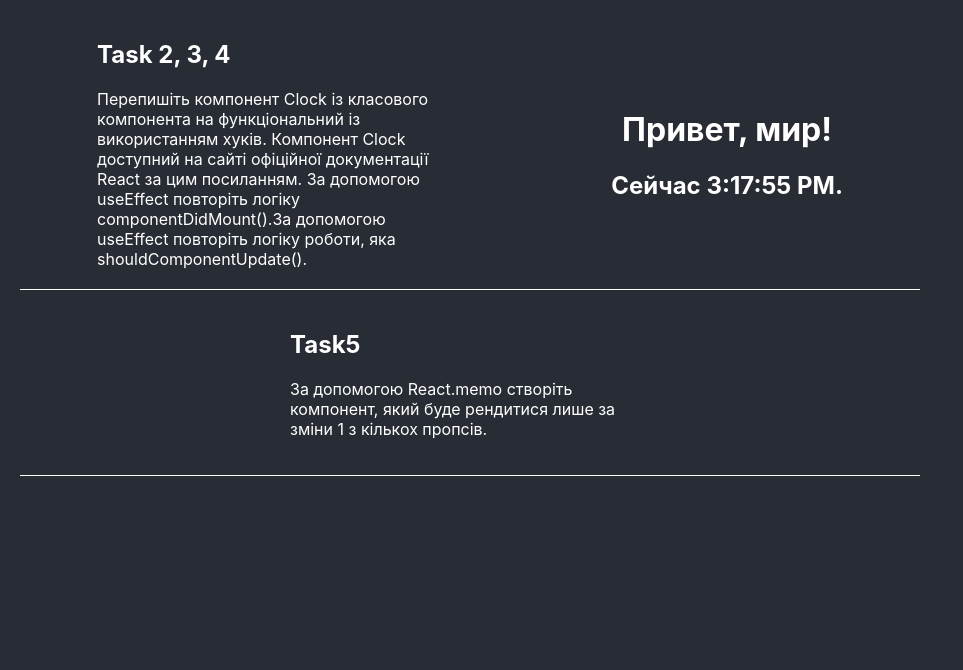
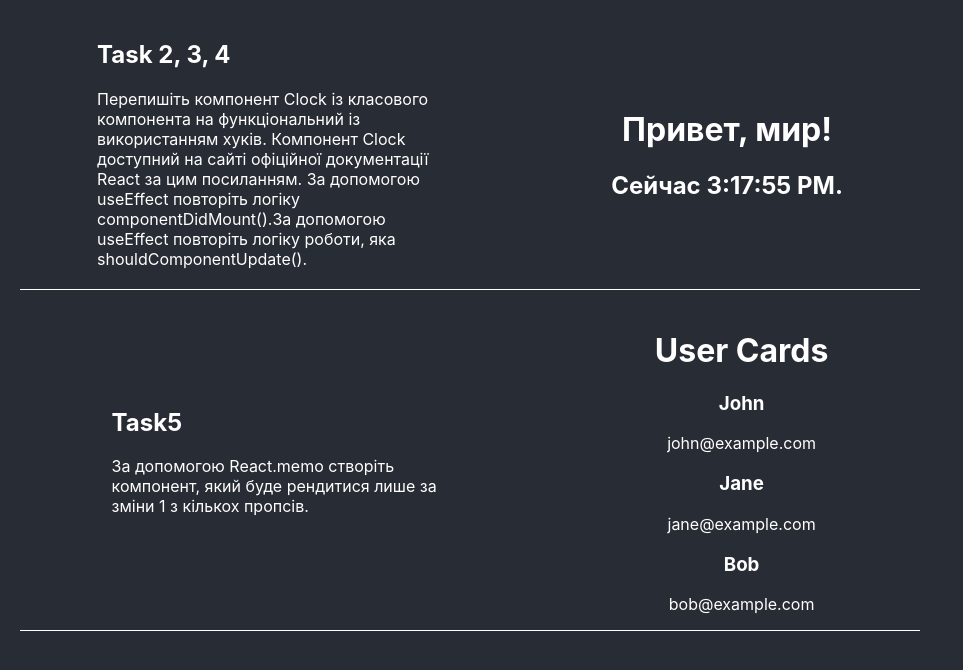
Before and after one commit to lanina90/reactessantial_hw, a React (Create React App) app: page / in a window 1280 px wide. Shown: the top 670 px of the page, without its empty margins (0-963 px from the left). Built offline with nearby package versions, Linux system fonts and the light colour scheme.

Commit message:
hw_8 done

```diff
--- a/src/App/App.js
+++ b/src/App/App.js
@@ -1,9 +1,19 @@
 import './App.scss';
-import Clock from "../components/clock/Clock";
+import Clock from "../components/Clock";
+import {useState} from "react";
+import Memo from "../components/Memo";
 
 
 function App() {
-
+  const [selectedUserId, setSelectedUserId] = useState(null);
+  const users = [
+    { id: 1, name: 'John', email: 'john@example.com' },
+    { id: 2, name: 'Jane', email: 'jane@example.com' },
+    { id: 3, name: 'Bob', email: 'bob@example.com' }
+  ];
+  const handleCardClick = (userId) => {
+    setSelectedUserId(userId);
+  };
   return (
     <div className="App">
       <div className="App__task">
@@ -22,7 +32,17 @@ function App() {
           <h2>Task5</h2>
           <p>За допомогою React.memo створіть компонент, який буде рендитися лише за зміни 1 з кількох пропсів.</p>
         </div>
-
+        <div>
+          <h1>User Cards</h1>
+          {users.map(user => (
+            <Memo
+              key={user.id}
+              user={user}
+              isSelected={user.id === selectedUserId}
+              onClick={() => handleCardClick(user.id)}
+            />
+          ))}
+        </div>
 
       </div>
 
--- /dev/null
+++ b/src/components/Memo.js
@@ -0,0 +1,19 @@
+import React from 'react';
+
+const Memo = React.memo(({ user, isSelected, onClick }) => {
+  console.log('Компонент UserCard рендерится');
+
+  return (
+    <div className={isSelected ? 'selected' : ''} onClick={onClick}>
+      <h3>{user.name}</h3>
+      <p>{user.email}</p>
+    </div>
+  );
+}, (prevProps, nextProps) => {
+  return (
+    prevProps.user === nextProps.user &&
+    prevProps.isSelected === nextProps.isSelected
+  );
+});
+
+export default Memo;
```
Also changed, not shown: src/components/Clock.js (renamed from src/components/clock/Clock.js).
